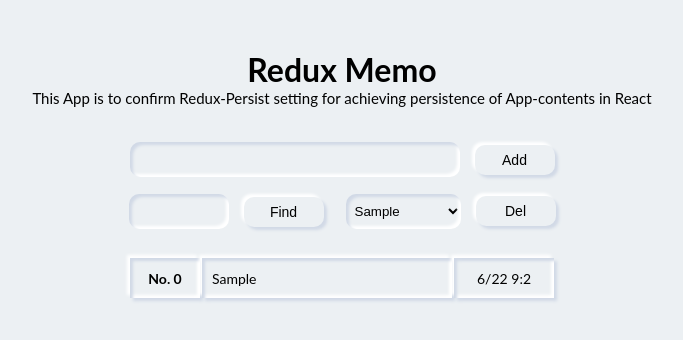
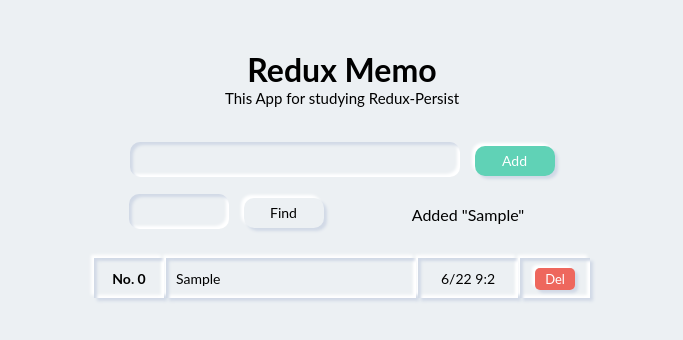
Before and after one commit to git-tune/redux-memo, a React (Create React App) app: page / in a window 1280 px wide. Both pictures are taken after typing "Sample" into the empty fields and a click on the input "Add". Shown: the top 340 px of the page, without its empty margins (298-981 px from the left). Built offline with nearby package versions, Linux system fonts and the light colour scheme.

Commit message:
add HistoryForm

```diff
--- a/src/App.js
+++ b/src/App.js
@@ -2,15 +2,10 @@
 import styled from 'styled-components';
 import { GlobalStyle } from './styles';
 import MemoApp from './components/templates/Memo';
-import { connect } from 'react-redux';
 
 const Container = styled.div``;
 
 class App extends Component {
-  constructor(props) {
-    super(props);
-  }
-
   render() {
     return (
       <Container>
@@ -21,51 +16,4 @@
   }
 }
 
-App = connect()(App);
-
-// messege component
-
-class Message extends Component {
-  render() {
-    return (
-      <p>
-        {this.props.message}: {this.props.counter}
-      </p>
-    );
-  }
-}
-
-// store connect
-
-Message = connect((state) => state)(Message);
-
-// button component
-
-class Button extends Component {
-  constructor(props) {
-    super(props);
-    this.doAction = this.doAction.bind(this);
-  }
-
-  // click => dispatch
-
-  doAction(e) {
-    if (e.shiftkey) {
-      this.props.dispatch({ type: 'DECREMENT' });
-    } else if (e.ctrlKey) {
-      this.props.dispatch({ type: 'RESET' });
-    } else {
-      this.props.dispatch({ type: 'INCREMENT ' });
-    }
-  }
-
-  render() {
-    return <button onClick={this.doAction}>click</button>;
-  }
-}
-
-// store connect
-
-Button = connect()(Button);
-
 export default App;
--- a/src/components/molecules/AddForm.js
+++ b/src/components/molecules/AddForm.js
@@ -2,7 +2,7 @@
 import styled from 'styled-components';
 import { connect } from 'react-redux';
 import { addMemo } from '../../store/Store';
-import { shadow } from '../../styles/variable';
+import { colors, shadow } from '../../styles/variable';
 
 const Container = styled.div``;
 
@@ -24,6 +24,8 @@
 const Btn = styled.input`
   width: 80px;
   height: 30px;
+  color: white;
+  background: ${colors.primary};
   font-size: 14px;
   padding: 2px 10px;
   margin-left: 15px;
--- a/src/components/molecules/DelForm.js
+++ /dev/null
@@ -1,82 +0,0 @@
-import React, { Component } from 'react';
-import styled from 'styled-components';
-import { connect } from 'react-redux';
-import { deleteMemo } from '../../store/Store';
-import { shadow } from '../../styles/variable';
-
-const Container = styled.div``;
-
-const Form = styled.form``;
-
-const Select = styled.select`
-  position: relative;
-  width: 115px;
-  outline: none;
-  border: none;
-  height: 35px;
-  border-radius: 10px;
-  padding-left: 5px;
-  box-shadow: ${shadow.concave};
-`;
-
-const Btn = styled.input`
-  width: 80px;
-  height: 30px;
-  font-size: 14px;
-  padding: 2px 10px;
-  margin-left: 15px;
-  margin-right: 35px;
-  box-shadow: ${shadow.conve};
-  &:active {
-    box-shadow: ${shadow.concave};
-    transform: scale(0.99, 0.99);
-  }
-`;
-
-class DelForm extends Component {
-  constructor(props) {
-    super(props);
-    this.state = {
-      number: 0,
-    };
-    this.doChange = this.doChange.bind(this);
-    this.doAction = this.doAction.bind(this);
-  }
-
-  doChange(e) {
-    this.setState({
-      number: e.target.value,
-    });
-  }
-
-  doAction(e) {
-    e.preventDefault();
-    let action = deleteMemo(this.state.number);
-    this.props.dispatch(action);
-    this.setState({
-      number: 0,
-    });
-  }
-
-  render() {
-    let n = 0;
-    let items = this.props.data.map((value) => (
-      <option key={n} value={n++}>
-        {value.message}
-      </option>
-    ));
-
-    return (
-      <Container>
-        <Form onSubmit={this.doAction}>
-          <Select onChange={this.doChange} defaultValue='-1'>
-            {items}
-          </Select>
-          <Btn type='submit' value='Del' />
-        </Form>
-      </Container>
-    );
-  }
-}
-
-export default connect((state) => state)(DelForm);
--- /dev/null
+++ b/src/components/molecules/HistoryForm.js
@@ -0,0 +1,28 @@
+import React, { Component } from 'react';
+import styled from 'styled-components';
+import { connect } from 'react-redux';
+
+const Container = styled.div``;
+
+const History = styled.p`
+  margin-top: 5px;
+`;
+
+class HistoryForm extends Component {
+  constructor(props) {
+    super(props);
+    this.state = {
+      message: '',
+    };
+  }
+
+  render() {
+    return (
+      <Container>
+        <History>{this.props.message}</History>
+      </Container>
+    );
+  }
+}
+
+export default connect((state) => state)(HistoryForm);
--- a/src/components/molecules/Item.js
+++ b/src/components/molecules/Item.js
@@ -2,6 +2,7 @@
 import styled from 'styled-components';
 import { connect } from 'react-redux';
 import { colors, shadow } from '../../styles/variable';
+import { deleteMemo } from '../../store/Store';
 
 const Tr = styled.tr`
   height: 40px;
@@ -14,7 +15,7 @@
   box-shadow: ${shadow.concave}, ${shadow.conve};
 `;
 
-const Td = styled.td`
+const MessageTd = styled.td`
   min-width: 250px;
   max-width: auto;
   white-space: nowrap;
@@ -23,18 +24,56 @@
   box-shadow: ${shadow.concave}, ${shadow.conve};
 `;
 
-const Time = styled.td`
+const DayTd = styled.td`
   width: 100px;
   box-shadow: ${shadow.concave}, ${shadow.conve};
 `;
 
+const BtnTd = styled.td`
+  width: 70px;
+  box-shadow: ${shadow.concave}, ${shadow.conve};
+`;
+
+const Btn = styled.a`
+  cursor: pointer;
+  padding: 3px 10px;
+  font-size: 13px;
+  color: white;
+  background: ${colors.danger};
+  box-shadow: ${shadow.conve};
+  border-radius: 5px;
+  &:active {
+    box-shadow: ${shadow.concave};
+    font-size: 0.84rem;
+  }
+`;
+
 class Item extends Component {
+  constructor(props) {
+    super(props);
+    this.state = {
+      number: 0,
+    };
+    this.doAction = this.doAction.bind(this);
+  }
+
+  doAction(e) {
+    e.preventDefault();
+    let action = deleteMemo(this.props.value.message, this.props.index);
+    this.props.dispatch(action);
+    this.setState({
+      number: 0,
+    });
+  }
   render() {
     return (
       <Tr>
         <Th>No. {this.props.index}</Th>
-        <Td>{this.props.value.message}</Td>
-        <Time>{this.props.value.created}</Time>
+        <MessageTd>{this.props.value.message}</MessageTd>
+        <DayTd>{this.props.value.created}</DayTd>
+        <BtnTd>
+          <Btn onClick={this.doAction}>Del</Btn>
+        </BtnTd>
       </Tr>
     );
   }
--- a/src/components/templates/Memo.js
+++ b/src/components/templates/Memo.js
@@ -3,11 +3,11 @@
 import Memo from '../molecules/Memo';
 import AddForm from '../molecules/AddForm';
 import FindForm from '../molecules/FindForm';
-import DelForm from '../molecules/DelForm';
+import HistoryForm from '../molecules/HistoryForm';
 import { colors } from '../../styles/variable';
 
 const Container = styled.div`
-  background: ${colors.primary};
+  background: ${colors.main};
   text-align: center;
 `;
 
@@ -29,10 +29,7 @@
   return (
     <Container>
       <Title>Redux Memo</Title>
-      <SubTitle>
-        This App is to confirm Redux-Persist setting for achieving persistence
-        of App-contents in React
-      </SubTitle>
+      <SubTitle>This App for studying Redux-Persist</SubTitle>
       <AddForm />
       <Table>
         <tbody>
@@ -41,7 +38,7 @@
               <FindForm />
             </td>
             <td>
-              <DelForm />
+              <HistoryForm />
             </td>
           </tr>
         </tbody>
--- a/src/index.js
+++ b/src/index.js
@@ -5,7 +5,7 @@
 import { persistStore, persistReducer } from 'redux-persist';
 import storage from 'redux-persist/lib/storage';
 import { PersistGate } from 'redux-persist/integration/react';
-import MemoStore, { memoReducer } from './store/Store';
+import { memoReducer } from './store/Store';
 import App from './App';
 
 // Redux Persist Setting
--- a/src/store/Store.js
+++ b/src/store/Store.js
@@ -41,12 +41,12 @@
     created: f,
   };
 
-  let newdata = state.data.slice();
-  newdata.push(data);
+  let _newdata = state.data.slice();
+  let newdata = [..._newdata, data];
 
   return {
     data: newdata,
-    message: 'Added!',
+    message: `Added "${data.message}"`,
     mode: 'default',
     fdata: [],
   };
@@ -70,11 +70,11 @@
 };
 
 const deleteReduce = (state, action) => {
-  let newdata = state.data.slice();
-  newdata.splice(action.index, 1);
+  let _newdata = state.data.slice();
+  let newdata = _newdata.filter((x) => x !== _newdata[action.index]);
   return {
     data: newdata,
-    message: 'delete "' + action.index + '":',
+    message: `deleted "${action.message}"`,
     mode: 'delete',
     fdata: [],
   };
@@ -89,9 +89,10 @@
   };
 };
 
-export const deleteMemo = (num) => {
+export const deleteMemo = (text, num) => {
   return {
     type: 'DELETE',
+    message: text,
     index: num,
   };
 };
--- a/src/styles/index.js
+++ b/src/styles/index.js
@@ -23,7 +23,7 @@
        box-sizing: border-box;
        padding: 0;
        margin: 0;
-       background: ${colors.primary};
+       background: ${colors.main};
     }
     li {
         list-style-type: none;
@@ -36,7 +36,8 @@
         width: 250px;
     }
     input {
-      background: ${colors.primary};
+      font-family: 'Lato', 'Lucida Grande', 'Lucida Sans Unicode', Tahoma, Sans-Serif;
+      background: ${colors.main};
       border: none;
       outline: none;
       border-radius: 10px;
--- a/src/styles/variable.js
+++ b/src/styles/variable.js
@@ -1,8 +1,9 @@
 export const colors = {
-  primary: '#ecf0f3',
+  main: '#ecf0f3',
   white: 'white',
   shadow: '#d1d9e6',
-  weak_black: '#546778',
+  primary: '#60d2b6',
+  danger: '#ee675d',
 };
 
 export const shadow = {
```
